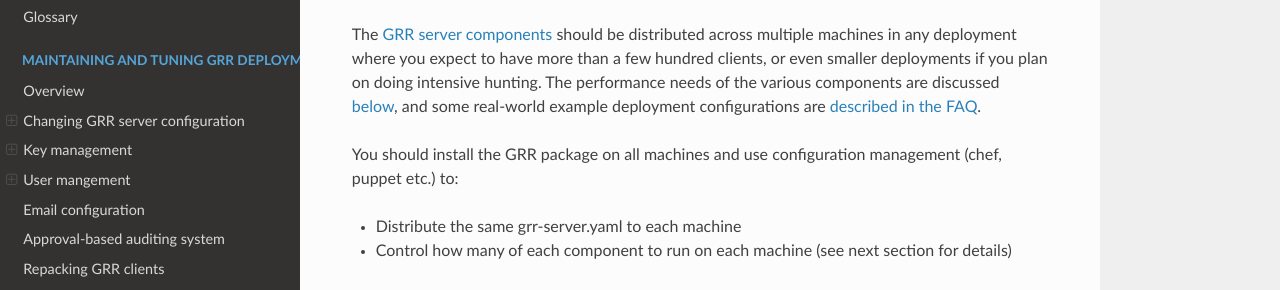
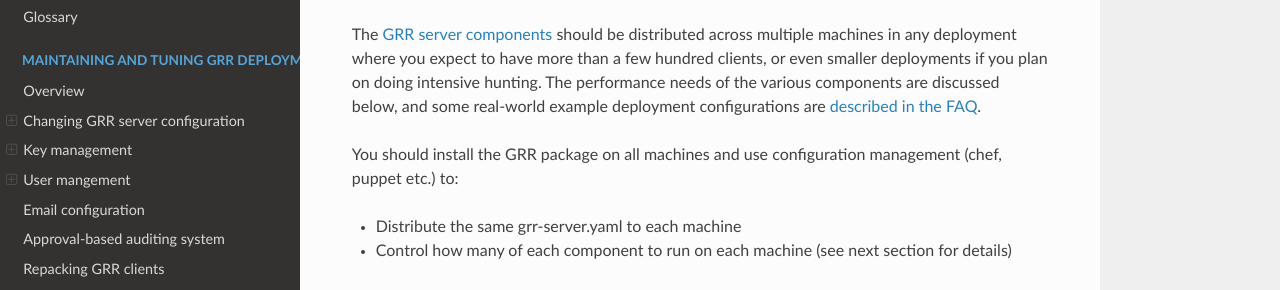
Before and after one commit to google/grr-doc, an MkDocs documentation site: the page built from docs/maintaining-and-tuning/scaling.md, in a window 1280 px wide and 900 px high, scrolled down 487 px. Shown: the part 233-523 px from the top of the window. Built offline with MkDocs 1.6.1, drawn with Linux system fonts in a browser that asks for light colours; nearby versions of some CDN libraries; old or Windows-style settings are respelled for this version of MkDocs; some of the changed lines change nothing that is shown.

Commit message:
Some changes to the scaling docs.

````diff
--- a/docs/maintaining-and-tuning/scaling.md
+++ b/docs/maintaining-and-tuning/scaling.md
@@ -5,7 +5,9 @@
 to control how many copies of each component you run on each machine.
 This can initially be done using:
 
-    sudo systemctl edit grr-server
+```docker
+sudo systemctl edit grr-server
+```
 
 which creates "/etc/systemd/system/grr-server.service.d/override.conf".
 You’ll want to turn this into a template file and control via puppet or
@@ -35,9 +37,8 @@
 you expect to have more than a few hundred clients, or even smaller
 deployments if you plan on doing intensive hunting. The performance
 needs of the various components are discussed
-[below](component-performance-needs), and some real-world example
-deployment configurations are [described in the
-FAQ](faq.md#what-hardware-do-i-need-to-run-grr).
+below, and some real-world example
+deployment configurations are [described in the FAQ](../faq.md).
 
 You should install the GRR package on all machines and use configuration
 management (chef, puppet etc.) to:
````
